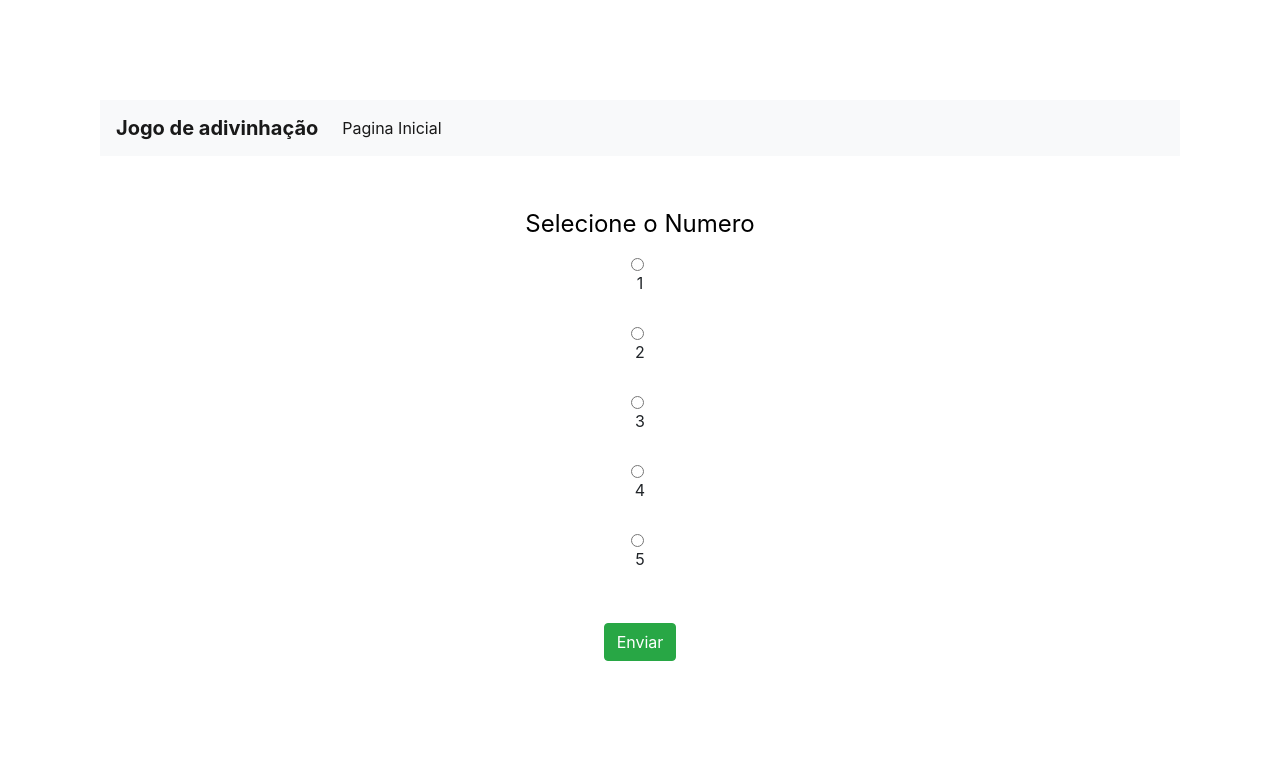
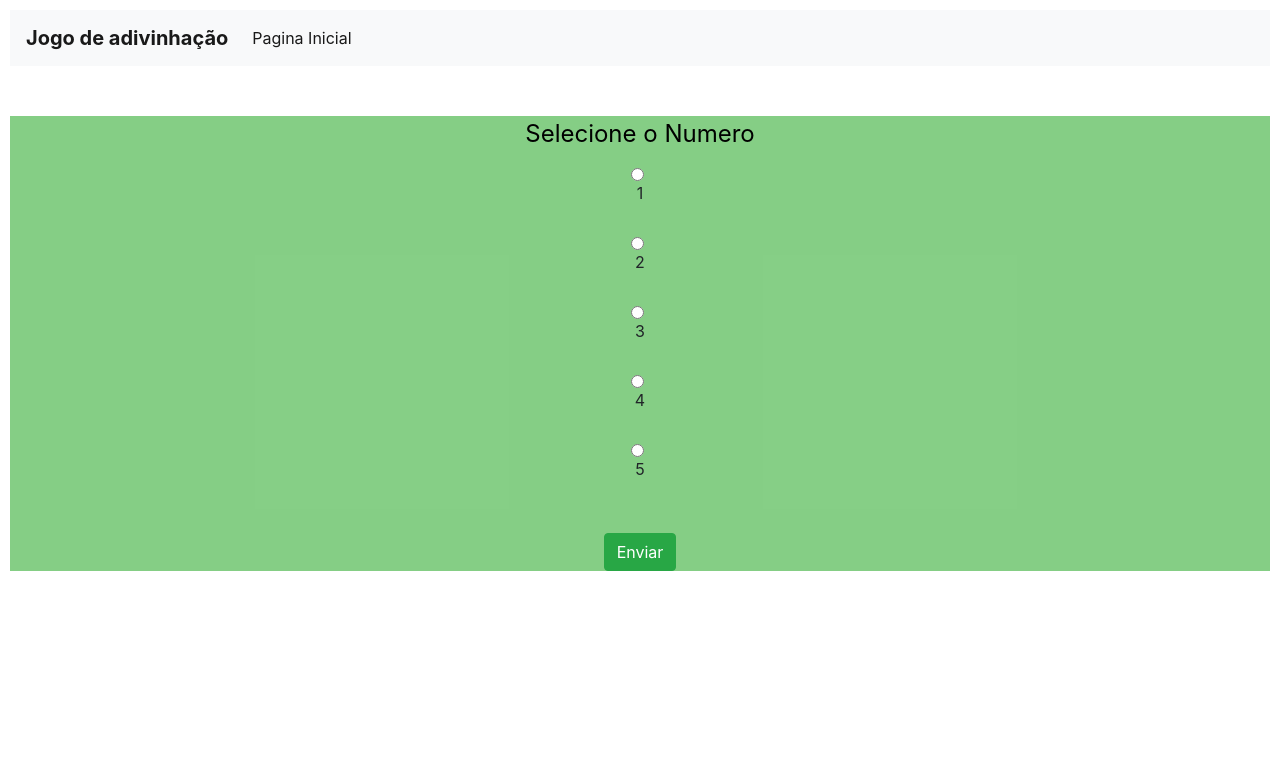
Before and after one commit to eusouanderson/game-de-adivinha-o, a Flask app: page / in a window 1280 px wide. Shown: the top 776 px of the page. Run offline with Flask 3, Linux system fonts and the light colour scheme; some libraries are stand-ins or nearby versions.

Commit message:
"update"

```diff
--- a/static/style.css
+++ b/static/style.css
@@ -1,6 +1,6 @@
 /* Estilos da barra de navegação */
 .navbar {
-    background-color: #2c3e50;
+    background-color: #156dc5;
     color: #ffffff;
   }
 
@@ -20,6 +20,7 @@
   .container-sm {
     text-align: center;
     margin-top: 50px;
+    background-color: #22a7228c;
   }
 
   form {
@@ -42,8 +43,9 @@
 
   body {
       text-align: center;
-      padding: 100px;
+      padding: 10px;
       font-family: Arial, sans-serif;
+      background-color: #000;
   }
 
   h1 {
--- a/templates/index.html
+++ b/templates/index.html
@@ -5,7 +5,8 @@
     <meta name="viewport" content="width=device-width, initial-scale=1" />
     <link rel="stylesheet" href="{{ url_for('static', filename='style.css') }}">
     <!-- Incluindo arquivos CSS do Bootstrap -->
-    <link rel="stylesheet" href="https://maxcdn.bootstrapcdn.com/bootstrap/4.0.0/css/bootstrap.min.css" defer>
+    <link rel="stylesheet" href="https://maxcdn.bootstrapcdn.com/bootstrap/4.0.0/css/bootstrap.min.css" >
+    <!-- Incluindo os arquivos JavaScript do Bootstrap -->
     <script src="https://code.jquery.com/jquery-3.2.1.slim.min.js" defer></script>
     <script src="https://cdnjs.cloudflare.com/ajax/libs/popper.js/1.12.9/umd/popper.min.js" defer></script>
     <script src="https://maxcdn.bootstrapcdn.com/bootstrap/4.0.0/js/bootstrap.min.js" defer></script>
--- a/templates/win.html
+++ b/templates/win.html
@@ -5,7 +5,7 @@
     <meta name="viewport" content="width=device-width, initial-scale=1" />
     <link rel="stylesheet" href="{{ url_for('static', filename='style.css') }}">
     <!-- Incluindo arquivos CSS do Bootstrap -->
-    <link rel="stylesheet" href="https://maxcdn.bootstrapcdn.com/bootstrap/4.0.0/css/bootstrap.min.css" defer>
+    <link rel="stylesheet" href="https://maxcdn.bootstrapcdn.com/bootstrap/4.0.0/css/bootstrap.min.css" >
     <!-- Incluindo os arquivos JavaScript do Bootstrap -->
     <script src="https://code.jquery.com/jquery-3.2.1.slim.min.js" defer></script>
     <script src="https://cdnjs.cloudflare.com/ajax/libs/popper.js/1.12.9/umd/popper.min.js" defer></script>
```
